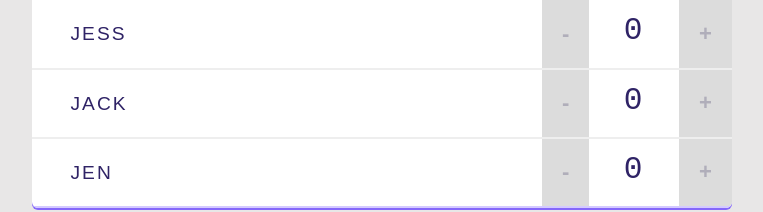
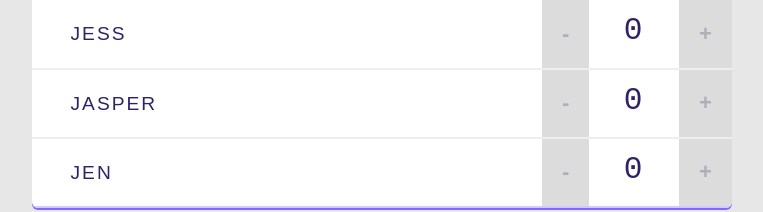
Before and after one commit to yyamakawa41/ScoreboardProjectReact, a React (Create React App) app: page / in a window 1280 px wide. Shown: the part 211-423 px from the top of the page, without its empty margins (258-1021 px from the left). Built offline with nearby package versions, Linux system fonts and the light colour scheme.

Commit message:
Checking Changes
Checking to see if Github is registering Changes

```diff
--- a/src/components/App.js
+++ b/src/components/App.js
@@ -18,7 +18,7 @@ class App extends Component {
         id: 2
       },
       {
-        name: "Jack",
+        name: "Jasper",
         id: 3
       },
       {
```
